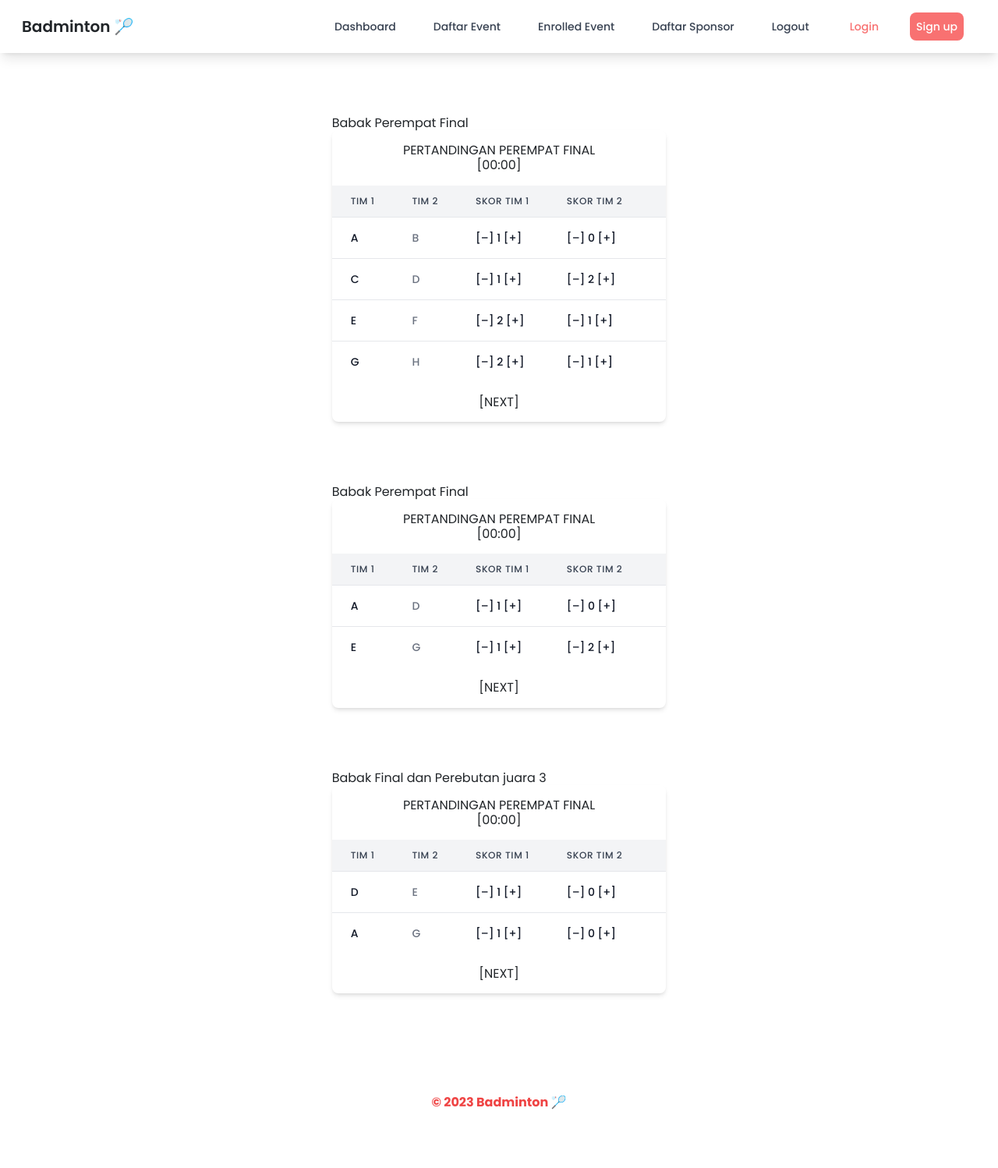
After one commit to TK-BASDAT-D-3/Badminton, a Django app: page /pertandingan/ in a window 1280 px wide. The commit adds this page. Shown: the whole page at 78% size. Run offline with Django 4.2, Linux system fonts and the light colour scheme; some libraries are stand-ins or nearby versions.

Commit message:
create UI cru pertandingan

```diff
--- a/main/urls.py
+++ b/main/urls.py
@@ -7,4 +7,5 @@ urlpatterns = [
     path('', show_landing, name='show_landing'),
     path('register/', show_register, name='show_register'),
     path('login/', show_login, name='show_login'),
+    path('pertandingan/', show_pertandingan, name='show_pertandingan'),
 ]
--- a/main/views.py
+++ b/main/views.py
@@ -11,3 +11,7 @@ def show_register(request):
 
 def show_login(request):
     return render(request, 'login.html', {})
+
+
+def show_pertandingan(request):
+    return render(request, 'pertandingan.html', {})
--- a/templates/login.html
+++ b/templates/login.html
@@ -1,5 +1,5 @@
 {% extends "base.html" %} {% block meta %}
-<title>Kembangin | Login</title>
+<title>Badminton | Login</title>
 {% endblock meta %} {% block content %}
 <div class="text-center font-bold flex h-screen" id="content">
   <form
--- /dev/null
+++ b/templates/pertandingan.html
@@ -0,0 +1,349 @@
+{% extends "base.html" %} {% block meta %}
+<title>Badminton | Register</title>
+{% endblock meta %} {% block content %}
+<div class="max-w-2xl mx-auto my-20">
+  <h1>Babak Perempat Final</h1>
+  <div class="flex flex-col">
+    <div class="overflow-x-auto shadow-md sm:rounded-lg">
+      <div class="p-4 text-center">
+        <h1>PERTANDINGAN PEREMPAT FINAL</h1>
+        <h1>[00:00]</h1>
+      </div>
+      <div class="inline-block min-w-full align-middle">
+        <div class="overflow-hidden">
+          <table
+            class="min-w-full divide-y divide-gray-200 table-fixed dark:divide-gray-700"
+          >
+            <thead class="bg-gray-100 dark:bg-gray-700">
+              <tr>
+                <th
+                  scope="col"
+                  class="py-3 px-6 text-xs font-medium tracking-wider text-left text-gray-700 uppercase dark:text-gray-400"
+                >
+                  Tim 1
+                </th>
+                <th
+                  scope="col"
+                  class="py-3 px-6 text-xs font-medium tracking-wider text-left text-gray-700 uppercase dark:text-gray-400"
+                >
+                  Tim 2
+                </th>
+                <th
+                  scope="col"
+                  class="py-3 px-6 text-xs font-medium tracking-wider text-left text-gray-700 uppercase dark:text-gray-400"
+                >
+                  Skor Tim 1
+                </th>
+                <th
+                  scope="col"
+                  class="py-3 px-6 text-xs font-medium tracking-wider text-left text-gray-700 uppercase dark:text-gray-400"
+                >
+                  Skor Tim 2
+                </th>
+                <th scope="col" class="p-4">
+                  <span class="sr-only">Edit</span>
+                </th>
+              </tr>
+            </thead>
+            <tbody
+              class="bg-white divide-y divide-gray-200 dark:bg-gray-800 dark:divide-gray-700"
+            >
+              <tr class="hover:bg-gray-100 dark:hover:bg-gray-700">
+                <td
+                  class="py-4 px-6 text-sm font-medium text-gray-900 whitespace-nowrap dark:text-white"
+                >
+                  A
+                </td>
+                <td
+                  class="py-4 px-6 text-sm font-medium text-gray-500 whitespace-nowrap dark:text-white"
+                >
+                  B
+                </td>
+                <td
+                  class="py-4 px-6 text-sm font-medium text-gray-900 whitespace-nowrap dark:text-white"
+                >
+                  [–] 1 [+]
+                </td>
+                <td
+                  class="py-4 px-6 text-sm font-medium text-gray-900 whitespace-nowrap dark:text-white"
+                >
+                  [–] 0 [+]
+                </td>
+              </tr>
+              <tr class="hover:bg-gray-100 dark:hover:bg-gray-700">
+                <td
+                  class="py-4 px-6 text-sm font-medium text-gray-900 whitespace-nowrap dark:text-white"
+                >
+                  C
+                </td>
+                <td
+                  class="py-4 px-6 text-sm font-medium text-gray-500 whitespace-nowrap dark:text-white"
+                >
+                  D
+                </td>
+                <td
+                  class="py-4 px-6 text-sm font-medium text-gray-900 whitespace-nowrap dark:text-white"
+                >
+                  [–] 1 [+]
+                </td>
+                <td
+                  class="py-4 px-6 text-sm font-medium text-gray-900 whitespace-nowrap dark:text-white"
+                >
+                  [–] 2 [+]
+                </td>
+              </tr>
+              <tr class="hover:bg-gray-100 dark:hover:bg-gray-700">
+                <td
+                  class="py-4 px-6 text-sm font-medium text-gray-900 whitespace-nowrap dark:text-white"
+                >
+                  E
+                </td>
+                <td
+                  class="py-4 px-6 text-sm font-medium text-gray-500 whitespace-nowrap dark:text-white"
+                >
+                  F
+                </td>
+                <td
+                  class="py-4 px-6 text-sm font-medium text-gray-900 whitespace-nowrap dark:text-white"
+                >
+                  [–] 2 [+]
+                </td>
+                <td
+                  class="py-4 px-6 text-sm font-medium text-gray-900 whitespace-nowrap dark:text-white"
+                >
+                  [–] 1 [+]
+                </td>
+              </tr>
+              <tr class="hover:bg-gray-100 dark:hover:bg-gray-700">
+                <td
+                  class="py-4 px-6 text-sm font-medium text-gray-900 whitespace-nowrap dark:text-white"
+                >
+                  G
+                </td>
+                <td
+                  class="py-4 px-6 text-sm font-medium text-gray-500 whitespace-nowrap dark:text-white"
+                >
+                  H
+                </td>
+                <td
+                  class="py-4 px-6 text-sm font-medium text-gray-900 whitespace-nowrap dark:text-white"
+                >
+                  [–] 2 [+]
+                </td>
+                <td
+                  class="py-4 px-6 text-sm font-medium text-gray-900 whitespace-nowrap dark:text-white"
+                >
+                  [–] 1 [+]
+                </td>
+              </tr>
+            </tbody>
+          </table>
+        </div>
+      </div>
+      <div class="p-4 text-center">
+        <h1>[NEXT]</h1>
+      </div>
+    </div>
+  </div>
+
+  <h1 class="mt-20">Babak Perempat Final</h1>
+  <div class="flex flex-col">
+    <div class="overflow-x-auto shadow-md sm:rounded-lg">
+      <div class="p-4 text-center">
+        <h1>PERTANDINGAN PEREMPAT FINAL</h1>
+        <h1>[00:00]</h1>
+      </div>
+      <div class="inline-block min-w-full align-middle">
+        <div class="overflow-hidden">
+          <table
+            class="min-w-full divide-y divide-gray-200 table-fixed dark:divide-gray-700"
+          >
+            <thead class="bg-gray-100 dark:bg-gray-700">
+              <tr>
+                <th
+                  scope="col"
+                  class="py-3 px-6 text-xs font-medium tracking-wider text-left text-gray-700 uppercase dark:text-gray-400"
+                >
+                  Tim 1
+                </th>
+                <th
+                  scope="col"
+                  class="py-3 px-6 text-xs font-medium tracking-wider text-left text-gray-700 uppercase dark:text-gray-400"
+                >
+                  Tim 2
+                </th>
+                <th
+                  scope="col"
+                  class="py-3 px-6 text-xs font-medium tracking-wider text-left text-gray-700 uppercase dark:text-gray-400"
+                >
+                  Skor Tim 1
+                </th>
+                <th
+                  scope="col"
+                  class="py-3 px-6 text-xs font-medium tracking-wider text-left text-gray-700 uppercase dark:text-gray-400"
+                >
+                  Skor Tim 2
+                </th>
+                <th scope="col" class="p-4">
+                  <span class="sr-only">Edit</span>
+                </th>
+              </tr>
+            </thead>
+            <tbody
+              class="bg-white divide-y divide-gray-200 dark:bg-gray-800 dark:divide-gray-700"
+            >
+              <tr class="hover:bg-gray-100 dark:hover:bg-gray-700">
+                <td
+                  class="py-4 px-6 text-sm font-medium text-gray-900 whitespace-nowrap dark:text-white"
+                >
+                  A
+                </td>
+                <td
+                  class="py-4 px-6 text-sm font-medium text-gray-500 whitespace-nowrap dark:text-white"
+                >
+                  D
+                </td>
+                <td
+                  class="py-4 px-6 text-sm font-medium text-gray-900 whitespace-nowrap dark:text-white"
+                >
+                  [–] 1 [+]
+                </td>
+                <td
+                  class="py-4 px-6 text-sm font-medium text-gray-900 whitespace-nowrap dark:text-white"
+                >
+                  [–] 0 [+]
+                </td>
+              </tr>
+              <tr class="hover:bg-gray-100 dark:hover:bg-gray-700">
+                <td
+                  class="py-4 px-6 text-sm font-medium text-gray-900 whitespace-nowrap dark:text-white"
+                >
+                  E
+                </td>
+                <td
+                  class="py-4 px-6 text-sm font-medium text-gray-500 whitespace-nowrap dark:text-white"
+                >
+                  G
+                </td>
+                <td
+                  class="py-4 px-6 text-sm font-medium text-gray-900 whitespace-nowrap dark:text-white"
+                >
+                  [–] 1 [+]
+                </td>
+                <td
+                  class="py-4 px-6 text-sm font-medium text-gray-900 whitespace-nowrap dark:text-white"
+                >
+                  [–] 2 [+]
+                </td>
+              </tr>
+            </tbody>
+          </table>
+        </div>
+      </div>
+      <div class="p-4 text-center">
+        <h1>[NEXT]</h1>
+      </div>
+    </div>
+  </div>
+
+  <h1 class="mt-20">Babak Final dan Perebutan juara 3</h1>
+  <div class="flex flex-col">
+    <div class="overflow-x-auto shadow-md sm:rounded-lg">
+      <div class="p-4 text-center">
+        <h1>PERTANDINGAN PEREMPAT FINAL</h1>
+        <h1>[00:00]</h1>
+      </div>
+      <div class="inline-block min-w-full align-middle">
+        <div class="overflow-hidden">
+          <table
+            class="min-w-full divide-y divide-gray-200 table-fixed dark:divide-gray-700"
+          >
+            <thead class="bg-gray-100 dark:bg-gray-700">
+              <tr>
+                <th
+                  scope="col"
+                  class="py-3 px-6 text-xs font-medium tracking-wider text-left text-gray-700 uppercase dark:text-gray-400"
+                >
+                  Tim 1
+                </th>
+                <th
+                  scope="col"
+                  class="py-3 px-6 text-xs font-medium tracking-wider text-left text-gray-700 uppercase dark:text-gray-400"
+                >
+                  Tim 2
+                </th>
+                <th
+                  scope="col"
+                  class="py-3 px-6 text-xs font-medium tracking-wider text-left text-gray-700 uppercase dark:text-gray-400"
+                >
+                  Skor Tim 1
+                </th>
+                <th
+                  scope="col"
+                  class="py-3 px-6 text-xs font-medium tracking-wider text-left text-gray-700 uppercase dark:text-gray-400"
+                >
+                  Skor Tim 2
+                </th>
+                <th scope="col" class="p-4">
+                  <span class="sr-only">Edit</span>
+                </th>
+              </tr>
+            </thead>
+            <tbody
+              class="bg-white divide-y divide-gray-200 dark:bg-gray-800 dark:divide-gray-700"
+            >
+              <tr class="hover:bg-gray-100 dark:hover:bg-gray-700">
+                <td
+                  class="py-4 px-6 text-sm font-medium text-gray-900 whitespace-nowrap dark:text-white"
+                >
+                  D
+                </td>
+                <td
+                  class="py-4 px-6 text-sm font-medium text-gray-500 whitespace-nowrap dark:text-white"
+                >
+                  E
+                </td>
+                <td
+                  class="py-4 px-6 text-sm font-medium text-gray-900 whitespace-nowrap dark:text-white"
+                >
+                  [–] 1 [+]
+                </td>
+                <td
+                  class="py-4 px-6 text-sm font-medium text-gray-900 whitespace-nowrap dark:text-white"
+                >
+                  [–] 0 [+]
+                </td>
+              </tr>
+              <tr class="hover:bg-gray-100 dark:hover:bg-gray-700">
+                <td
+                  class="py-4 px-6 text-sm font-medium text-gray-900 whitespace-nowrap dark:text-white"
+                >
+                  A
+                </td>
+                <td
+                  class="py-4 px-6 text-sm font-medium text-gray-500 whitespace-nowrap dark:text-white"
+                >
+                  G
+                </td>
+                <td
+                  class="py-4 px-6 text-sm font-medium text-gray-900 whitespace-nowrap dark:text-white"
+                >
+                  [–] 1 [+]
+                </td>
+                <td
+                  class="py-4 px-6 text-sm font-medium text-gray-900 whitespace-nowrap dark:text-white"
+                >
+                  [–] 0 [+]
+                </td>
+              </tr>
+            </tbody>
+          </table>
+        </div>
+      </div>
+      <div class="p-4 text-center">
+        <h1>[NEXT]</h1>
+      </div>
+    </div>
+  </div>
+</div>
+{% endblock content %}
--- a/templates/register.html
+++ b/templates/register.html
@@ -1,5 +1,5 @@
 {% extends "base.html" %} {% block meta %}
-<title>Kembangin | Register</title>
+<title>Badminton | Register</title>
 {% endblock meta %} {% block content %}
 <div class="text-center font-bold h-screen flex" id="content">
   <form
```
